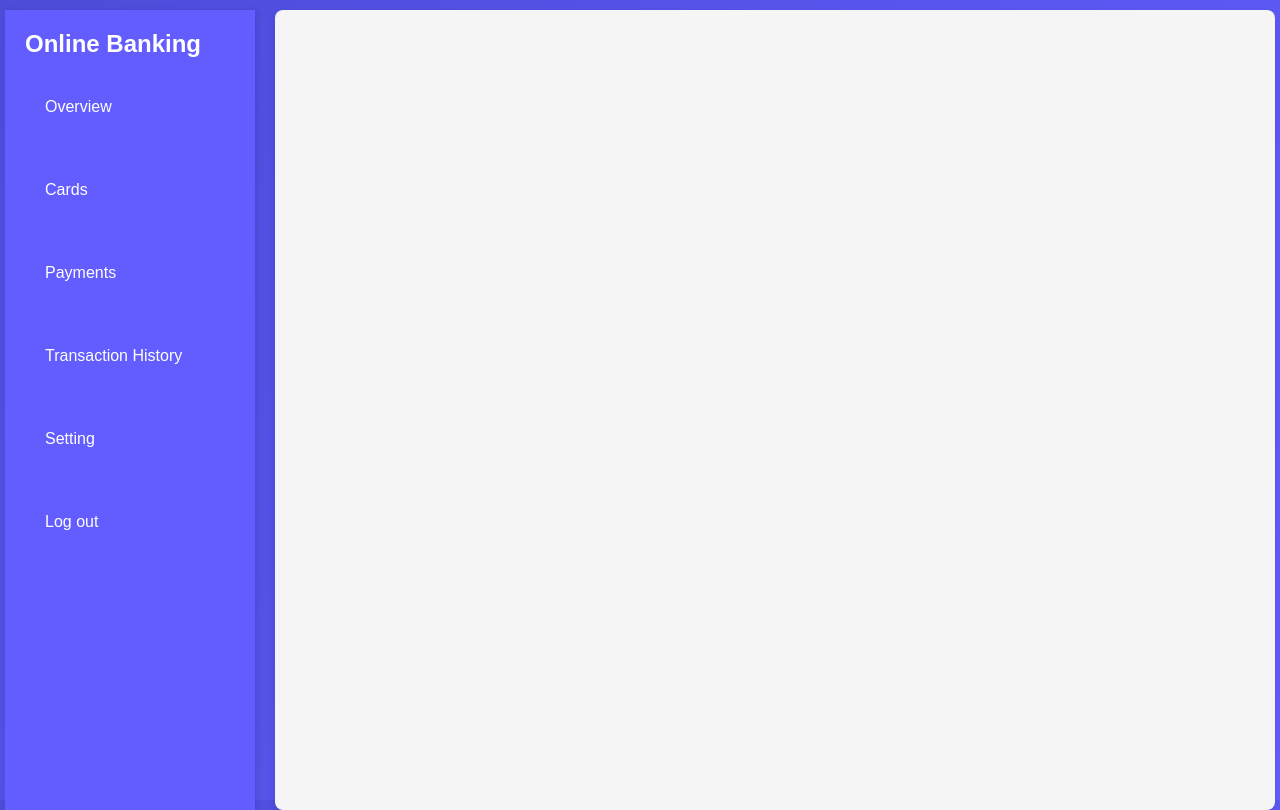
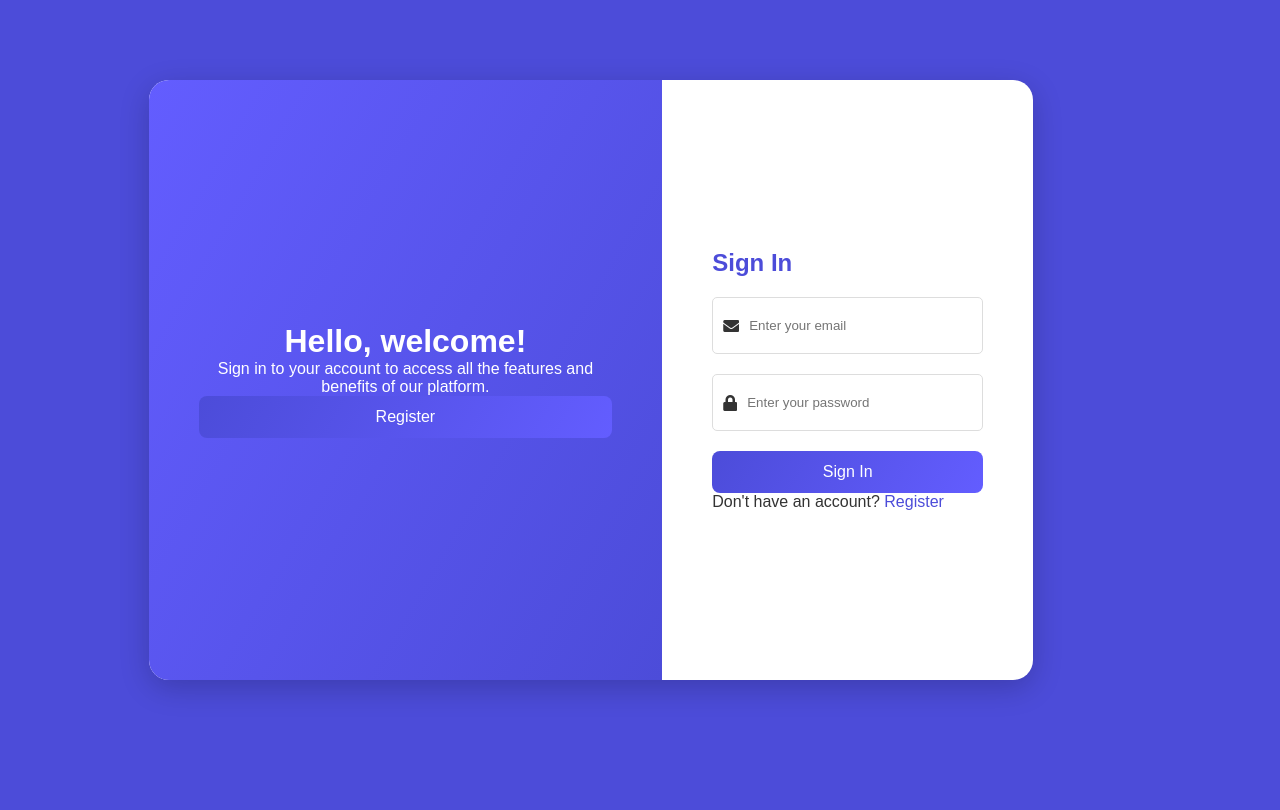
Before and after one commit to lenguyenquangduy2203/online-banking-system, a React (Create React App) app in the folder frontend/: page /auth in a window 1280 px wide. Built offline with nearby package versions, Linux system fonts and the light colour scheme.

Commit message:
UI update (Auth)

```diff
--- a/frontend/src/App.js
+++ b/frontend/src/App.js
@@ -2,37 +2,35 @@ import React, { useState, useEffect } from "react";
 import { BrowserRouter as Router, Routes, Route } from "react-router-dom";
 import "./App.css";
 
-// Import các component
 import Sidebar from "./Components/Sidebar/Sidebar";
 import Overview from "./Components/Overview/Overview";
 import Cards from "./Components/Cards/Cards";
-import SignIn from "./Components/SignIn/SignIn";
-import Register from "./Components/Register/Register";
 import Payments from "./Components/Payments/Payments";
 import Setting from "./Components/Setting/Setting";
 import TransactionHistory from "./Components/TransactionHistory/TransactionHistory";
-//import TransactionSummary from "./components/TransactionSummary/TransactionSummary";
-//import RecentOperations from "./components/RecentTransaction/RecentOperations";
+import Auth from "./Components/Auth/Auth";
 
 function App() {
   const [language, setLanguage] = useState("en");
 
-  // Lưu ngôn ngữ vào localStorage và lấy nó khi trang tải lại
   useEffect(() => {
-    const savedLanguage = localStorage.getItem('language') || 'en';
+    const savedLanguage = localStorage.getItem("language") || "en";
     setLanguage(savedLanguage);
   }, []);
 
   const handleLanguageChange = (newLanguage) => {
     setLanguage(newLanguage);
-    localStorage.setItem('language', newLanguage); // Lưu ngôn ngữ vào localStorage
+    localStorage.setItem("language", newLanguage);
   };
 
   return (
     <Router>
       <div className="App">
         <Routes>
-          {/* Route cho các Components */}
+          {/* Auth Routes */}
+          <Route path="/auth" element={<Auth />} />
+
+          {/* Protected Routes */}
           <Route
             path="/*"
             element={
@@ -41,25 +39,24 @@ function App() {
                   <Route path="/" element={<Overview language={language} />} />
                   <Route path="/cards" element={<Cards language={language} />} />
                   <Route path="/payments" element={<Payments language={language} />} />
-                  <Route path="/transactionshistory" element={<TransactionHistory language={language} />} />
-                  <Route path="/setting" element={<Setting onLanguageChange={handleLanguageChange} />} />
+                  <Route
+                    path="/transactionhistory"
+                    element={<TransactionHistory language={language} />}
+                  />
+                  <Route
+                    path="/setting"
+                    element={<Setting onLanguageChange={handleLanguageChange} />}
+                  />
                 </Routes>
               </DashboardLayout>
             }
           />
-
-          {/* Route cho SignIn */}
-          <Route path="/signin" element={<SignIn />} />
-
-          {/* Route cho Register */}
-          <Route path="/signup" element={<Register />} />
         </Routes>
       </div>
     </Router>
   );
 }
 
-// Layout riêng cho Dashboard
 function DashboardLayout({ children, language }) {
   return (
     <div className="dashboard">
--- /dev/null
+++ b/frontend/src/Components/Auth/Auth.css
@@ -0,0 +1,109 @@
+body, html {
+    height: 100%;
+    margin: 0;
+    display: flex;
+    justify-content: center;
+    align-items: center;
+    background: #4c4cd9;
+}
+
+.auth-container {
+    position: relative;
+    top: 10%;
+    display: flex;
+    width: 90%;
+    max-width: 1000px;
+    min-height: 600px;
+    background: white;
+    border-radius: 20px;
+    overflow: hidden;
+    box-shadow: 0px 8px 30px rgba(0, 0, 0, 0.2);
+    transition: transform 0.6s ease-in-out;
+}
+
+.auth-container.register {
+    transform: translateX(-50%);
+}
+
+.welcome-section {
+    flex: 1.5;
+    background: linear-gradient(120deg, #635dff, #4c4cd9);
+    display: flex;
+    flex-direction: column;
+    justify-content: center;
+    align-items: center;
+    color: white;
+    padding: 50px;
+    text-align: center;
+    transition: transform 0.6s ease-in-out;
+}
+
+.auth-container.register .welcome-section {
+    order: 2;
+    transform: translateX(0);
+}
+
+.form-section {
+    flex: 1.2;
+    display: flex;
+    justify-content: center;
+    align-items: center;
+    padding: 20px;
+    transition: transform 0.6s ease-in-out;
+}
+
+
+.auth-container.register .form-section {
+    order: 1;
+    transform: translateX(0);
+}
+
+.auth-form {
+    width: 100%;
+    max-width: 400px;
+    padding: 30px;
+}
+
+.auth-form h2 {
+    margin-bottom: 20px;
+    color: #4c4cd9;
+}
+
+.input-group {
+    display: flex;
+    align-items: center;
+    border: 1px solid #ddd;
+    border-radius: 5px;
+    padding: 10px;
+    margin-bottom: 20px;
+}
+
+input {
+    width: 100%;
+    border: none;
+    outline: none;
+    padding: 10px;
+}
+
+button {
+    width: 100%;
+    padding: 12px;
+    background: linear-gradient(120deg, #4c4cd9, #635dff);
+    color: white;
+    border: none;
+    border-radius: 8px;
+    cursor: pointer;
+}
+
+button:hover {
+    background: linear-gradient(120deg, #635dff, #4c4cd9);
+}
+
+.redirect-link {
+    color: #4c4cd9;
+    cursor: pointer;
+}
+
+.redirect-link:hover {
+    text-decoration: underline;
+}
--- /dev/null
+++ b/frontend/src/Components/Auth/Auth.js
@@ -0,0 +1,84 @@
+import React, { useState } from 'react';
+import './Auth.css';
+
+const Auth = () => {
+    const [isSignIn, setIsSignIn] = useState(true);
+
+    const toggleForm = () => {
+        setIsSignIn(!isSignIn);
+    };
+
+    return (
+        <div className={`auth-container ${isSignIn ? "" : "register"}`}>
+            {/* Welcome Section */}
+            <div className="welcome-section">
+                {isSignIn ? (
+                    <div className="welcome-content">
+                        <h1>Hello, welcome!</h1>
+                        <p>Sign in to your account to access all the features and benefits of our platform.</p>
+                        <button onClick={toggleForm}>Register</button>
+                    </div>
+                ) : (
+                    <div className="welcome-content">
+                        <h1>Welcome Back!</h1>
+                        <p>To keep connected, please sign in to your account</p>
+                        <button onClick={toggleForm}>Sign In</button>
+                    </div>
+                )}
+            </div>
+
+            {/* Form Section */}
+            <div className="form-section">
+                {isSignIn ? (
+                    <div className="auth-form">
+                        <h2>Sign In</h2>
+                        <form>
+                            <div className="input-group">
+                                <i className="fas fa-envelope"></i>
+                                <input type="email" placeholder="Enter your email" />
+                            </div>
+                            <div className="input-group">
+                                <i className="fas fa-lock"></i>
+                                <input type="password" placeholder="Enter your password" />
+                            </div>
+                            <button type="submit">Sign In</button>
+                        </form>
+                        <p>
+                            Don't have an account?{" "}
+                            <span onClick={toggleForm} className="redirect-link">
+                                Register
+                            </span>
+                        </p>
+                    </div>
+                ) : (
+                    <div className="auth-form">
+                        <h2>Register</h2>
+                        <form>
+                            <div className="input-group">
+                                <i className="fas fa-user"></i>
+                                <input type="text" placeholder="Enter your username" />
+                            </div>
+                            <div className="input-group">
+                                <i className="fas fa-envelope"></i>
+                                <input type="email" placeholder="Enter your email" />
+                            </div>
+                            <div className="input-group">
+                                <i className="fas fa-lock"></i>
+                                <input type="password" placeholder="Enter your password" />
+                            </div>
+                            <button type="submit">Register</button>
+                        </form>
+                        <p>
+                            Already have an account?{" "}
+                            <span onClick={toggleForm} className="redirect-link">
+                                Sign In
+                            </span>
+                        </p>
+                    </div>
+                )}
+            </div>
+        </div>
+    );
+};
+
+export default Auth;
--- a/frontend/src/Components/Sidebar/Sidebar.css
+++ b/frontend/src/Components/Sidebar/Sidebar.css
@@ -1,58 +1,50 @@
-/* Toàn bộ sidebar */
 .sidebar {
   width: 250px;
-  height: 100vh; /* Chiếm toàn bộ chiều cao */
-  background-color: #635dff; /* Màu nền chính */
-  color: white; /* Màu chữ */
-  padding: 20px; /* Khoảng cách bên trong */
-  box-shadow: 2px 0 5px rgba(0, 0, 0, 0.1); /* Đổ bóng nhẹ */
+  height: 100vh;
+  background-color: #635dff;
+  color: white;
+  padding: 20px;
+  box-shadow: 2px 0 5px rgba(0, 0, 0, 0.1);
   display: flex;
   flex-direction: column;
 }
 
-/* Tiêu đề Dashboard */
 .sidebar h3 {
-  margin-bottom: 20px; /* Cách dưới */
-  font-size: 20px; /* Kích cỡ chữ */
-  font-weight: bold; /* Chữ đậm */
+  margin-bottom: 20px;
+  font-size: 20px;
+  font-weight: bold;
   color: #fff;
 }
 
-/* Danh sách menu */
 .sidebar ul {
-  list-style: none; /* Loại bỏ ký hiệu đầu dòng */
+  list-style: none;
   padding: 0;
   margin: 0;
 }
 
-/* Các mục menu */
 .sidebar li {
-  margin-bottom: 10px; /* Khoảng cách giữa các mục */
+  margin-bottom: 10px;
 }
 
-/* Đường dẫn (Link) trong menu */
 .sidebar a {
-  display: block; /* Chiếm toàn bộ hàng */
-  padding: 10px; /* Khoảng cách trong */
-  margin: 5px 0; /* Khoảng cách giữa các link */
-  text-decoration: none; /* Xóa gạch chân */
-  color: white; /* Màu chữ */
-  border-radius: 5px; /* Bo góc nhẹ */
-  transition: background-color 0.3s ease; /* Hiệu ứng hover */
+  display: block;
+  padding: 10px;
+  margin: 5px 0;
+  text-decoration: none;
+  color: white;
+  border-radius: 5px;
+  transition: background-color 0.3s ease;
 }
 
-/* Hiệu ứng khi hover */
 .sidebar a:hover {
-  background-color: #7d75ff; /* Màu nền khi hover */
+  background-color: #7d75ff;
 }
 
-/* Link đang hoạt động */
 .sidebar a.active {
-  background-color: #503de0; /* Màu nền của mục active */
-  font-weight: bold; /* Chữ đậm hơn */
+  background-color: #503de0;
+  font-weight: bold;
 }
 
-/* Đảm bảo nội dung chính không bị tràn */
 body {
   margin: 0;
   font-family: Arial, sans-serif;
@@ -60,7 +52,21 @@ body {
 }
 
 .content {
-  flex-grow: 1; /* Chiếm hết không gian còn lại */
+  flex-grow: 1;
   padding: 20px;
   background-color: #f5f5f5;
 }
+
+.logout-button {
+  margin-top: auto;
+  padding: 10px 20px;
+  background-color: #e74c3c;
+  color: white;
+  border: none;
+  border-radius: 5px;
+  cursor: pointer;
+}
+
+.logout-button:hover {
+  background-color: #c0392b;
+}
--- a/frontend/src/Components/Sidebar/Sidebar.js
+++ b/frontend/src/Components/Sidebar/Sidebar.js
@@ -1,8 +1,10 @@
 import React from "react";
-import { Link } from "react-router-dom";
+import { Link, useNavigate } from "react-router-dom";
 import "./Sidebar.css";
 
 const Sidebar = ({ language }) => {
+  const navigate = useNavigate();
+
   const getText = (key) => {
     const text = {
       en: {
@@ -22,7 +24,12 @@ const Sidebar = ({ language }) => {
         logout: "Đăng xuất",
       },
     };
-    return text[language][key]; // Đổi từ "texts" thành "text"
+    return text[language][key];
+  };
+
+  const handleLogout = () => {
+    localStorage.removeItem("authToken");
+    navigate("/auth");
   };
 
   return (
@@ -45,7 +52,10 @@ const Sidebar = ({ language }) => {
           <Link to="/setting">{getText("setting")}</Link>
         </li>
         <li>
-          <Link to="/logout">{getText("logout")}</Link>
+          {/* Add a button to handle logout */}
+          <button onClick={handleLogout} className="logout-button">
+            {getText("logout")}
+          </button>
         </li>
       </ul>
     </div>
--- a/frontend/src/Components/SignIn/SignIn.css
+++ b/frontend/src/Components/SignIn/SignIn.css
@@ -3,29 +3,29 @@ body {
   margin: 0;
   font-family: Arial, sans-serif;
   display: flex;
-  justify-content: center; /* Căn ngang giữa màn hình */
-  align-items: center; /* Căn dọc giữa màn hình */
-  height: 100vh; /* Đảm bảo chiều cao toàn màn hình */
-  overflow: hidden; /* Ngăn chặn cuộn trang */
+  justify-content: center;
+  align-items: center;
+  height: 100vh;
+  overflow: hidden;
   padding-top: 20px
 }
 
 .login-page {
   display: flex;
-  flex-wrap: nowrap; /* Đảm bảo phần tử không bị cuộn */
+  flex-wrap: nowrap;
   width: 90%;
   max-width: 1000px;
-  min-height: 600px; /* Đặt chiều cao tối thiểu để cân đối */
+  min-height: 600px;
   background: white;
   border-radius: 20px;
   overflow: hidden;
   box-shadow: 0px 8px 30px rgba(0, 0, 0, 0.2);
-  padding: 20px; /* Khoảng cách bên trong khung */
-  box-sizing: border-box; /* Đảm bảo padding không làm thay đổi kích thước */
+  padding: 20px;
+  box-sizing: border-box;
 }
 
 .welcome-section {
-  flex: 1.5; /* Điều chỉnh độ rộng phần welcome */
+  flex: 1.5;
   background: linear-gradient(120deg, #635dff, #4c4cd9);
   display: flex;
   flex-direction: column;
@@ -35,8 +35,8 @@ body {
   padding: 100px;
   text-align: center;
   border-radius: 20px;
-  height: 100%; /* Căn chỉnh chiều cao đồng bộ */
-  box-sizing: border-box; /* Đảm bảo padding không ảnh hưởng đến kích thước */
+  height: 100%;
+  box-sizing: border-box;
 }
 
 .welcome-section h1 {
@@ -50,18 +50,18 @@ body {
 }
 
 .auth-wrapper {
-  flex: 1.2; /* Điều chỉnh độ rộng phần form */
+  flex: 1.2;
   display: flex;
   justify-content: center;
   align-items: center;
-  height: 100%; /* Đồng bộ chiều cao với phần welcome */
+  height: 100%;
 }
 
 .auth-form {
   padding: 30px;
   width: 100%;
   max-width: 400px;
-  box-sizing: border-box; /* Đảm bảo padding không làm thay đổi kích thước */
+  box-sizing: border-box;
 }
 
 .auth-form h2 {
--- a/frontend/src/Components/TransactionHistory/TransactionHistory.css
+++ b/frontend/src/Components/TransactionHistory/TransactionHistory.css
@@ -1,6 +1,3 @@
-/* TransactionHistory.css */
-
-/* Toàn bộ phần Lịch Sử Giao Dịch */
 .transaction-history {
     padding: 20px;
     background-color: #fff;
--- a/frontend/src/index.css
+++ b/frontend/src/index.css
@@ -1,13 +1,111 @@
 body {
   margin: 0;
   font-family: -apple-system, BlinkMacSystemFont, 'Segoe UI', 'Roboto', 'Oxygen',
-    'Ubuntu', 'Cantarell', 'Fira Sans', 'Droid Sans', 'Helvetica Neue',
-    sans-serif;
+    'Ubuntu', 'Cantarell', 'Fira Sans', 'Droid Sans', 'Helvetica Neue', sans-serif;
   -webkit-font-smoothing: antialiased;
   -moz-osx-font-smoothing: grayscale;
+
+  background: linear-gradient(135deg, #635dff, #4c4cd9);
+  display: flex;
+  justify-content: center;
+  align-items: center;
+  height: 100vh;
 }
 
 code {
-  font-family: source-code-pro, Menlo, Monaco, Consolas, 'Courier New',
-    monospace;
+  font-family: source-code-pro, Menlo, Monaco, Consolas, 'Courier New', monospace;
 }
+
+.auth-container {
+  display: flex;
+  width: 90%;
+  max-width: 1000px;
+  height: 600px;
+  background: white;
+  border-radius: 20px;
+  overflow: hidden;
+  box-shadow: 0px 8px 30px rgba(0, 0, 0, 0.2);
+  transition: transform 0.6s ease-in-out;
+  box-shadow: 0 10px 30px rgba(0, 0, 0, 0.1);
+}
+
+.welcome-section {
+  flex: 1.5;
+  background: linear-gradient(120deg, #635dff, #4c4cd9);
+  display: flex;
+  flex-direction: column;
+  justify-content: center;
+  align-items: center;
+  color: white;
+  padding: 50px;
+  text-align: center;
+  transition: transform 0.6s ease-in-out;
+}
+
+.form-section {
+  flex: 1.2;
+  display: flex;
+  justify-content: center;
+  align-items: center;
+  padding: 20px;
+  transition: transform 0.6s ease-in-out;
+}
+
+button {
+  width: 100%;
+  padding: 12px;
+  background: linear-gradient(120deg, #4c4cd9, #635dff);
+  color: white;
+  border: none;
+  border-radius: 8px;
+  cursor: pointer;
+  transition: background 0.3s ease;
+}
+
+button:hover {
+  background: linear-gradient(120deg, #635dff, #4c4cd9);
+}
+
+.redirect-link {
+  color: #4c4cd9;
+  cursor: pointer;
+}
+
+.redirect-link:hover {
+  text-decoration: underline;
+}
+
+.input-group {
+  display: flex;
+  align-items: center;
+  border: 1px solid #ddd;
+  border-radius: 5px;
+  padding: 10px;
+  margin-bottom: 20px;
+}
+
+input {
+  width: 100%;
+  border: none;
+  outline: none;
+  padding: 10px;
+}
+
+/* Đảo vị trí giữa đăng ký và đăng nhập khi người dùng nhấn */
+.auth-container.register .welcome-section {
+  order: 2;
+}
+
+.auth-container.register .form-section {
+  order: 1;
+}
+
+/* Nền di chuyển */
+@keyframes moveBackground {
+  0% { background-position: 0 0; }
+  100% { background-position: 100% 100%; }
+}
+
+body {
+  animation: moveBackground 5s linear infinite;
+}
```
Also changed, not shown: frontend/src/Components/Overview/Overview.css (+9 -9 lines), frontend/src/Components/Setting/Setting.js (+8 -7 lines).
